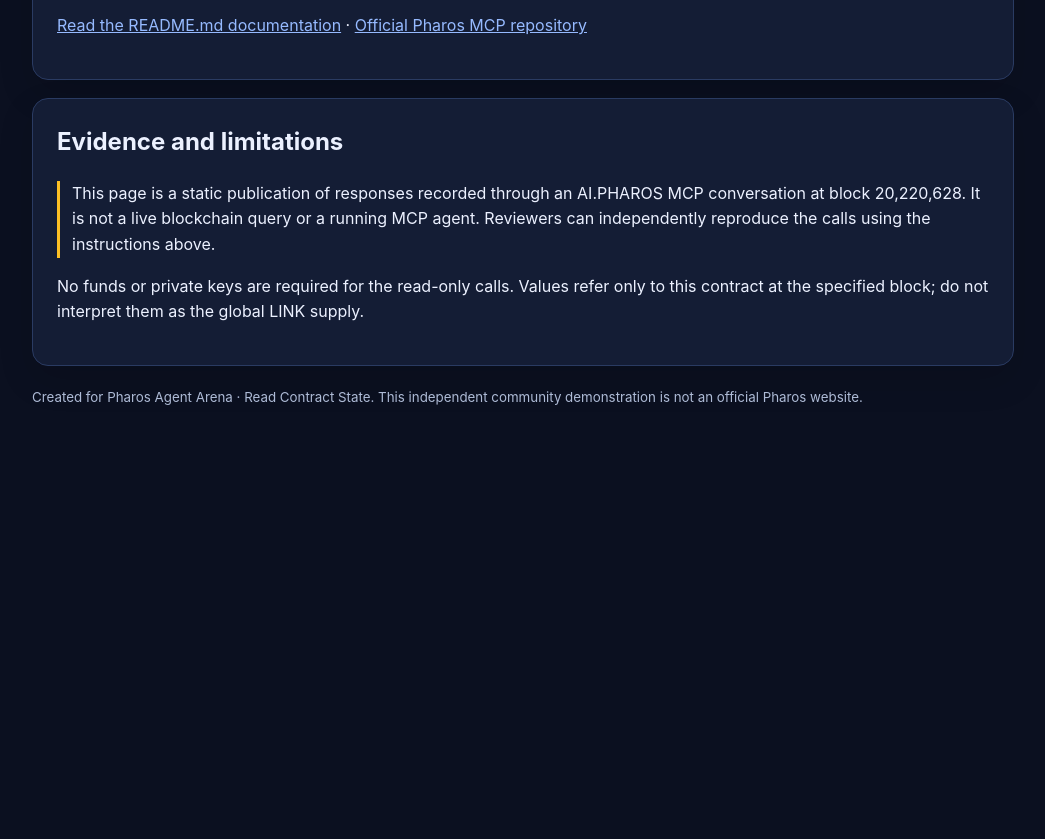
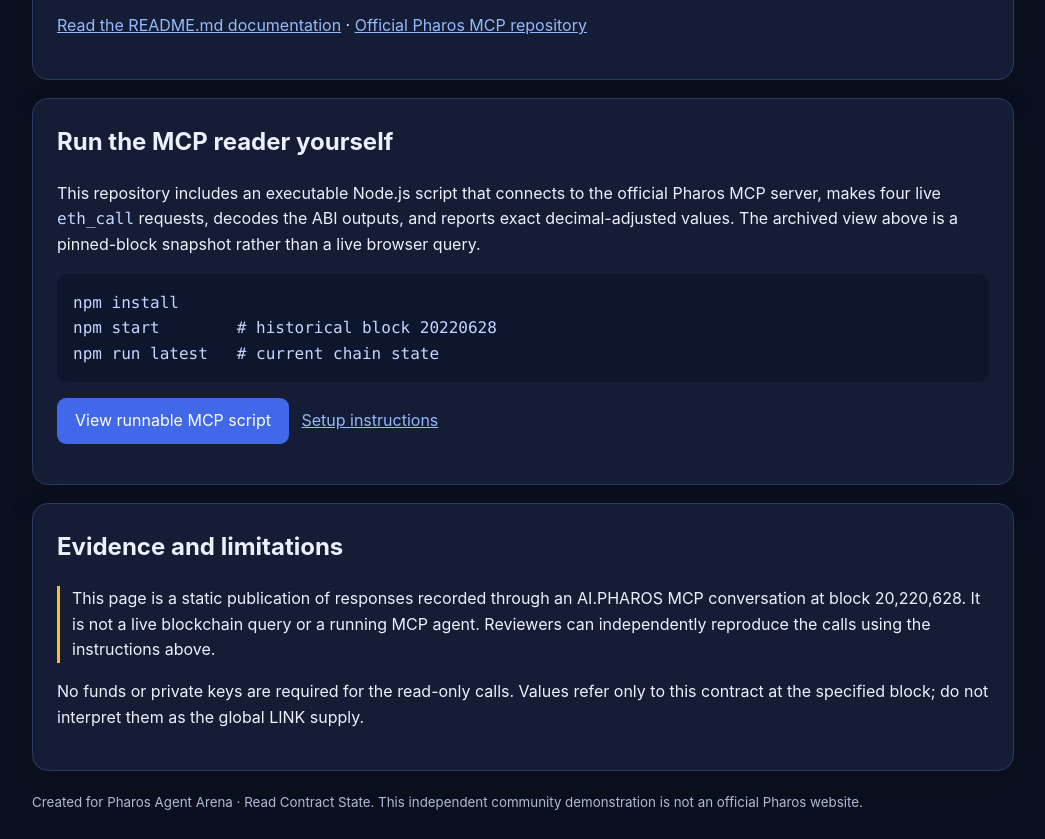
Before and after one commit to trantanlong2411-droid/pharos-read-contract-state, a website: page index.html in a window 1280 px wide. Shown: the part 1909-2748 px from the top of the page, without its empty margins (117-1162 px from the left). Before the commit the page ends 2342 px from the top, so only its background shows below. Drawn offline with Linux system fonts and the light colour scheme.

Commit message:
Link runnable Chain MCP implementation from public demo

```diff
--- a/index.html
+++ b/index.html
@@ -19,6 +19,9 @@
   },
   "block": "0x1348ad4"
 }</pre><p>This example reads <code>decimals()</code>. Replace <code>data</code> with one of the other selectors to reproduce the other reads. For ABI strings, decode dynamic string offset, length and UTF-8 contents; for unsigned 256-bit numbers, interpret the hex as an integer before scaling by token decimals.</p><p><a href="./README.md">Read the README.md documentation</a> · <a href="https://github.com/PharosNetwork/pharos-mcp">Official Pharos MCP repository</a></p></section>
+<section class="card"><h2>Run the MCP reader yourself</h2><p>This repository includes an executable Node.js script that connects to the official Pharos MCP server, makes four live <code>eth_call</code> requests, decodes the ABI outputs, and reports exact decimal-adjusted values. The archived view above is a pinned-block snapshot rather than a live browser query.</p><pre>npm install
+npm start        # historical block 20220628
+npm run latest   # current chain state</pre><p><a class="cta" href="https://github.com/trantanlong2411-droid/pharos-read-contract-state/blob/main/read-contract.js">View runnable MCP script</a> <a href="https://github.com/trantanlong2411-droid/pharos-read-contract-state#run-the-actual-mcp-reader">Setup instructions</a></p></section>
 <section class="card"><h2>Evidence and limitations</h2><p class="warn">This page is a static publication of responses recorded through an AI.PHAROS MCP conversation at block 20,220,628. It is not a live blockchain query or a running MCP agent. Reviewers can independently reproduce the calls using the instructions above.</p><p>No funds or private keys are required for the read-only calls. Values refer only to this contract at the specified block; do not interpret them as the global LINK supply.</p></section>
 <footer><small>Created for Pharos Agent Arena · Read Contract State. This independent community demonstration is not an official Pharos website.</small></footer>
 </body></html>
```
